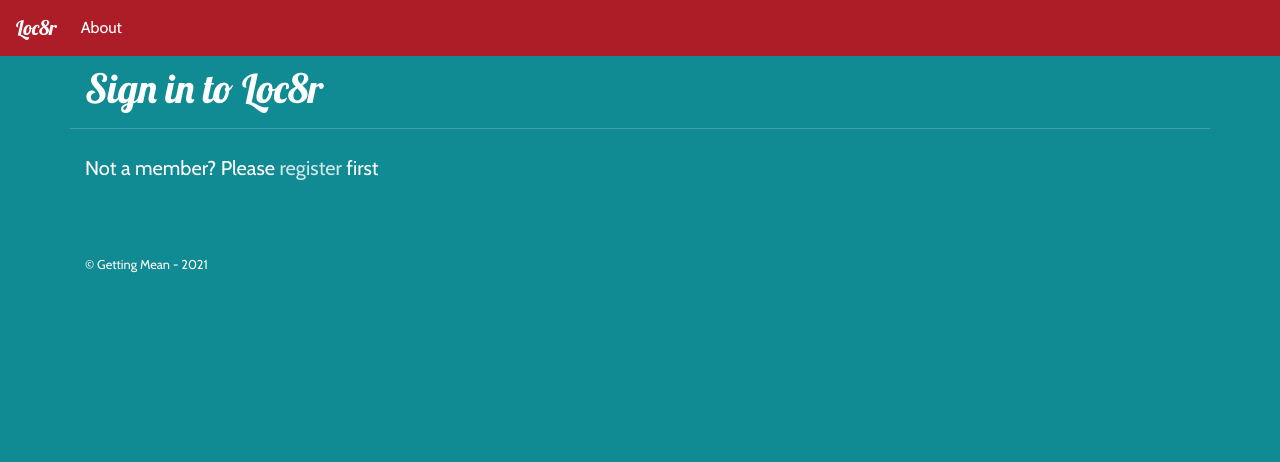
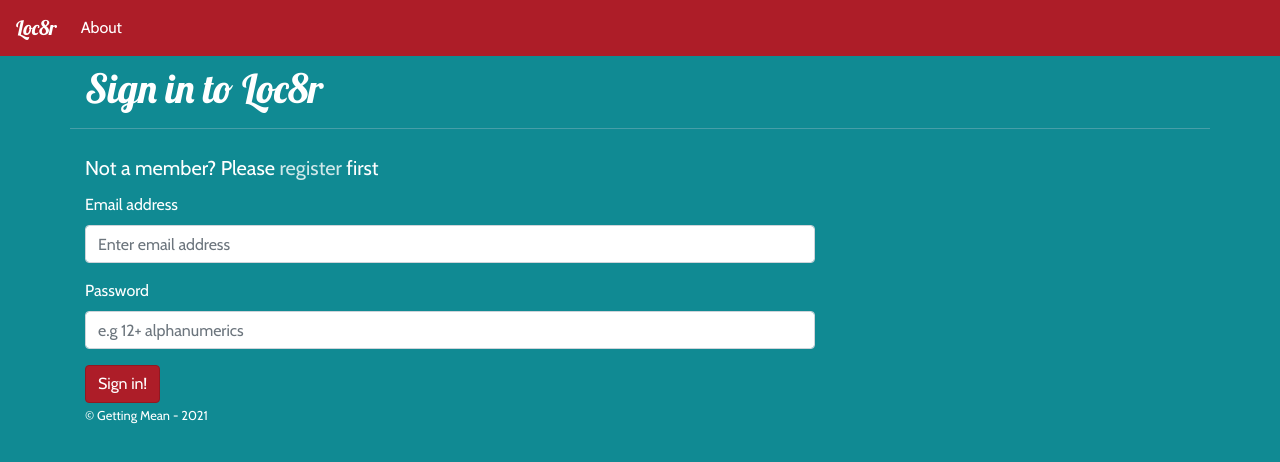
Before and after one commit to rustam-mukhametshin/loc8r, an Angular app in the folder app_public/: page /login in a window 1280 px wide. Shown: the top 462 px of the page. Built offline with nearby package versions, Linux system fonts and the light colour scheme.

Commit message:
Add login form

```diff
--- a/app_public/src/app/views/login/login.component.html
+++ b/app_public/src/app/views/login/login.component.html
@@ -4,5 +4,24 @@
   <div class="col-12 col-md-8">
     <p class="lead">Not a member? Please <a routerLink="/register">register</a> first</p>
 
+    <form>
+
+      <div class="form-group">
+        <label for="email">Email address</label>
+        <input [(ngModel)]="credentials.email" type="text" class="form-control" id="email"
+               name="email" placeholder="Enter email address">
+      </div>
+
+      <div class="form-group">
+        <label for="password">Password</label>
+        <input [(ngModel)]="credentials.password" type="password" class="form-control" id="password"
+               name="password" placeholder="e.g 12+ alphanumerics">
+      </div>
+
+      <button type="submit" role="button" class="btn btn-primary">Sign in!</button>
+
+    </form>
+  </div>
+
   <app-sidebar [content]="pageContent.sidebar" class="col-12 col-md-4"></app-sidebar>
 </div>
--- a/app_public/src/app/views/login/login.component.ts
+++ b/app_public/src/app/views/login/login.component.ts
@@ -6,6 +6,11 @@ import { Component, OnInit } from '@angular/core';
   styleUrls: ['./login.component.scss']
 })
 export class LoginComponent implements OnInit {
+
+  public credentials = {
+    email: '',
+    password: ''
+  };
 
   public pageContent = {
     header: {
```
